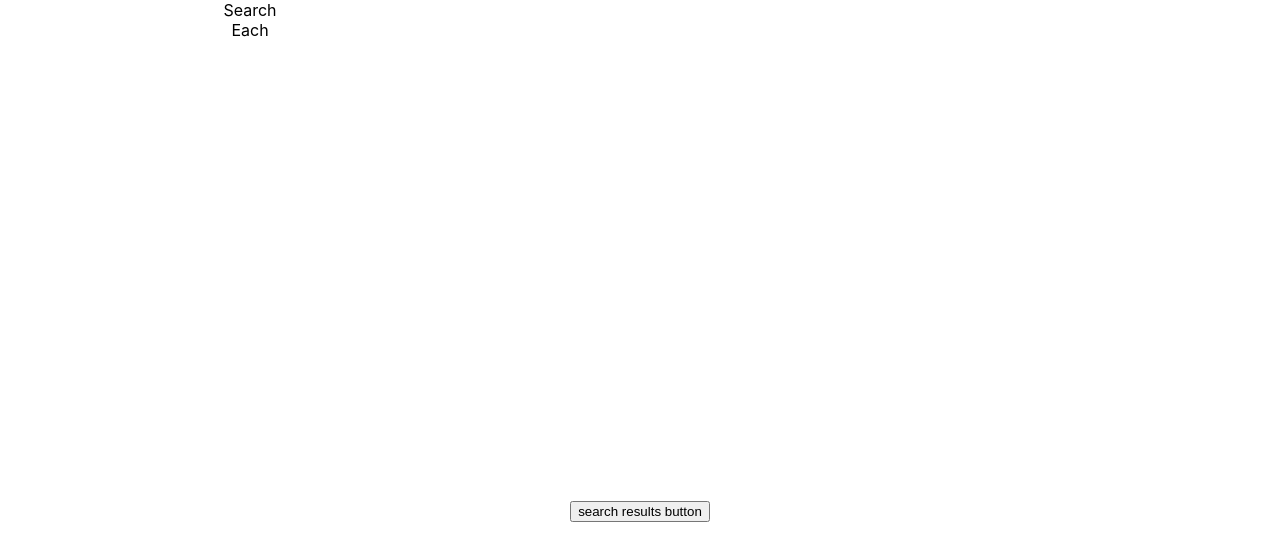
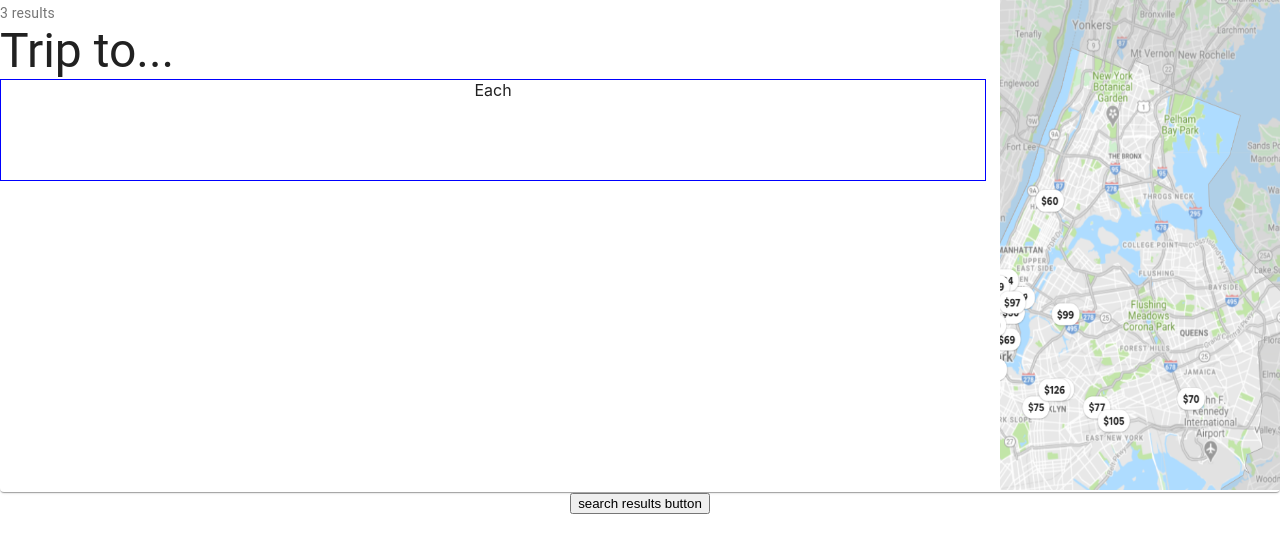
Before and after one commit to sorkinl/Carpool-dickinson, a React (Create React App) app: page / in a window 1280 px wide. Both pictures are taken after typing "Sample" into the empty fields and a click on the button "search results button". Shown: the top 560 px of the page. Built offline with nearby package versions, Linux system fonts and the light colour scheme.

Commit message:
Updated searchResults

```diff
--- a/src/App.css
+++ b/src/App.css
@@ -1,38 +1,3 @@
 .App {
   text-align: center;
 }
-
-.App-logo {
-  height: 40vmin;
-  pointer-events: none;
-}
-
-@media (prefers-reduced-motion: no-preference) {
-  .App-logo {
-    animation: App-logo-spin infinite 20s linear;
-  }
-}
-
-.App-header {
-  background-color: #282c34;
-  min-height: 100vh;
-  display: flex;
-  flex-direction: column;
-  align-items: center;
-  justify-content: center;
-  font-size: calc(10px + 2vmin);
-  color: white;
-}
-
-.App-link {
-  color: #61dafb;
-}
-
-@keyframes App-logo-spin {
-  from {
-    transform: rotate(0deg);
-  }
-  to {
-    transform: rotate(360deg);
-  }
-}
--- /dev/null
+++ b/src/components/EachResult/EachResult.css
@@ -0,0 +1,7 @@
+.eachResult{
+    border-color: blue;
+    border-style: solid;
+    border-width: 1px;
+    width:100%;
+    height:100px;
+}
--- a/src/components/EachResult/EachResult.js
+++ b/src/components/EachResult/EachResult.js
@@ -1,4 +1,5 @@
 import React from 'react';
+import './EachResult.css';
 
 function EachResult() {
   return (
--- a/src/components/SearchResults/SearchResult.css
+++ b/src/components/SearchResults/SearchResult.css
@@ -1,5 +1,7 @@
-#searchResults{
+#searchResult{
     border-color: red;
-    width:500px;
+    border-style: solid;
+    border-width: 10px;
+    width:66%;
     height:500px;
 }
--- a/src/components/SearchResults/SearchResult.js
+++ b/src/components/SearchResults/SearchResult.js
@@ -1,14 +1,82 @@
 import React from 'react';
+import { makeStyles } from '@material-ui/core/styles';
 import EachResult from '../EachResult/EachResult';
+import { Paper } from "@material-ui/core";
+import Grid from "@material-ui/core/Grid"
+import Typography from '@material-ui/core/Typography';
+
+import tempMap from "../../static/img/tempMap.png";
+
 import './SearchResult.css';
+
+const useStyles = makeStyles((theme) => ({
+  // root: {
+  //   flexGrow: 1,
+  // },
+  paper: {
+    height: 500,
+    width: "100%",
+    margin:"auto"
+  },
+  result:{
+    height:500,
+    width: 1000,
+
+    padding: 0,
+    margin:'auto',
+   // margin:theme.spacing(0)
+  },
+  map:{
+
+  },
+  mapImg:{
+    height:490,
+    width:"100%"
+  },
+  text:{
+    textAlign:"left",
+  }
+}));
 
 function SearchResult() {
 
+  const classes = useStyles();
+
   return (
-    <div id = "searchResults">
-      Search
-      <EachResult/>
-    </div>
+
+    <Paper className = {classes.paper}>
+      {/* Search Form */}
+      <Grid container spacing = {2}>
+
+        {/* Text Space */}
+
+        <Grid item className = {classes.result}>
+          <Grid item className = {classes.text}>
+
+            <Typography variant="body2" color="textSecondary">
+                  3 results
+                </Typography>
+            <Typography variant="h3">
+              Trip to...
+            </Typography>
+          </Grid>
+
+          <EachResult/>
+
+        </Grid>
+
+        {/* Map */}
+        <Grid item sm container className = {classes.map}>
+            <img className = {classes.mapImg} alt = "temp map" src = {tempMap} />
+        </Grid>
+
+
+
+      </Grid>
+
+
+    </Paper>
+
   );
 }
 
```
Also changed, not shown: src/static/img/tempMap.png (added).
